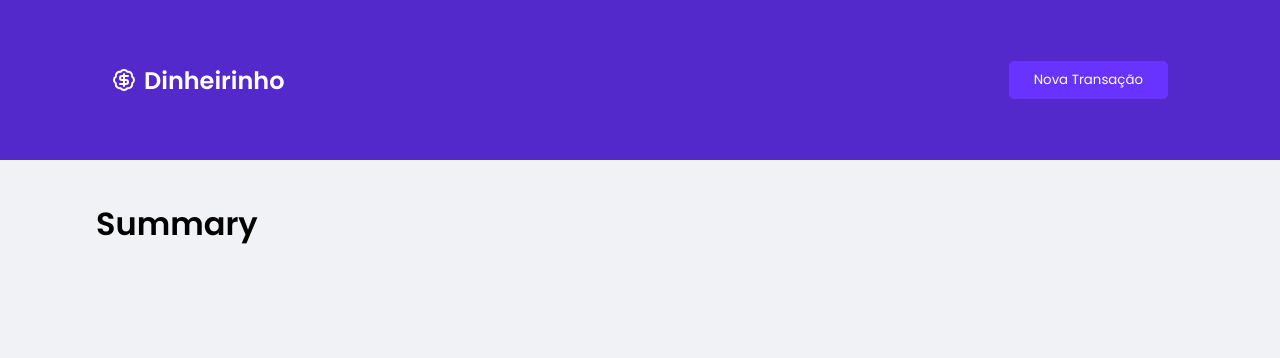
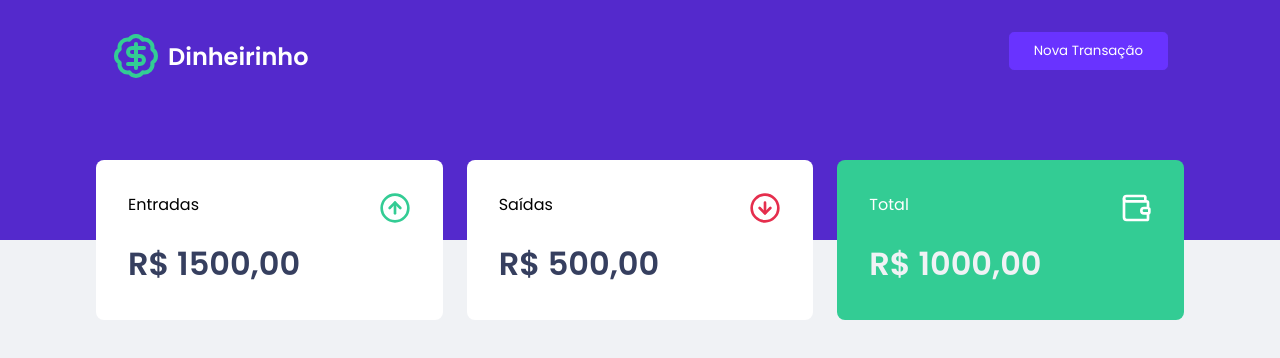
Before and after one commit to DiegoBloise/dinheirinho, a React (Vite) app: page / in a window 1280 px wide. Shown: the top 358 px of the page. Built offline with nearby package versions, Linux system fonts and the light colour scheme.

Commit message:
update: logo, dashboard

```diff
--- a/src/components/Header/styles.ts
+++ b/src/components/Header/styles.ts
@@ -2,18 +2,19 @@ import { styled } from "styled-components";
 
 export const Container = styled.div`
 	max-width: 100%;
-	height: 10rem;
+	height: 15rem;
+	padding: 2rem;
 	background-color: var(--blue);
 `;
 
 export const Content = styled.section`
 	max-width: 1120px;
+	margin: auto;
 	height: 10rem;
-	margin: 0 auto;
 	padding: 0 2rem;
 
 	display: flex;
-	align-items: center;
+	align-items: start;
 	justify-content: space-between;
 
 	button {
--- a/src/components/Logo/index.tsx
+++ b/src/components/Logo/index.tsx
@@ -4,7 +4,7 @@ import { Container } from "./styles"
 export const Logo = () => {
   return (
     <Container>
-      <BadgeDollarSign />
+      <BadgeDollarSign size='3rem' color="var(--green)" />
       <h1>Dinheirinho</h1>
     </Container>
   )
--- a/src/components/Summary/index.tsx
+++ b/src/components/Summary/index.tsx
@@ -1,9 +1,28 @@
+import { CircleArrowDown, CircleArrowUp, Wallet } from "lucide-react"
 import { Container } from "./styles"
 
-export const Summary = () => {
-  return (
-    <Container>
-      <h1>Summary</h1>
-    </Container>
-  )
-}
+export const Summary = () => (
+  <Container>
+    <div className="card">
+      <header>
+        <p>Entradas</p>
+        <CircleArrowUp size='2rem' color="var(--green)" />
+      </header>
+      <strong>R$ 1500,00</strong>
+    </div>
+    <div className="card">
+      <header>
+        <p>Saídas</p>
+        <CircleArrowDown size='2rem' color="var(--red)" />
+      </header>
+      <strong>R$ 500,00</strong>
+    </div>
+    <div className="card card-total">
+      <header>
+        <p>Total</p>
+        <Wallet size='2rem' />
+      </header>
+      <strong>R$ 1000,00</strong>
+    </div>
+  </Container>
+)
--- a/src/components/Summary/styles.ts
+++ b/src/components/Summary/styles.ts
@@ -1,3 +1,42 @@
 import { styled } from "styled-components";
 
-export const Container = styled.div``;
+export const Container = styled.div`
+	display: flex;
+	flex-direction: row;
+	gap: 1.5rem;
+	margin-top: -7.5rem;
+
+	.card {
+		display: flex;
+		flex-direction: column;
+		width: 100%;
+		height: 10rem;
+
+		background-color: var(--shape);
+		padding: 2rem;
+		border-radius: 0.5rem;
+
+		header {
+			display: flex;
+			flex-direction: row;
+			justify-content: space-between;
+
+			margin-bottom: 1rem;
+		}
+
+		strong {
+			font-size: xx-large;
+			font-weight: 600;
+			color: var(--text-title);
+		}
+	}
+
+	.card-total {
+		background-color: var(--green);
+		color: white;
+
+		strong {
+			color: var(--background);
+		}
+	}
+`;
--- a/src/styles/global.ts
+++ b/src/styles/global.ts
@@ -4,6 +4,7 @@ export const GlobalStyle = createGlobalStyle`
   :root {
     --red: #E52E4D;
     --blue: #5429CC;
+    --green: #33CC94;
 
     --blue-light: #6933FF;
 
```
